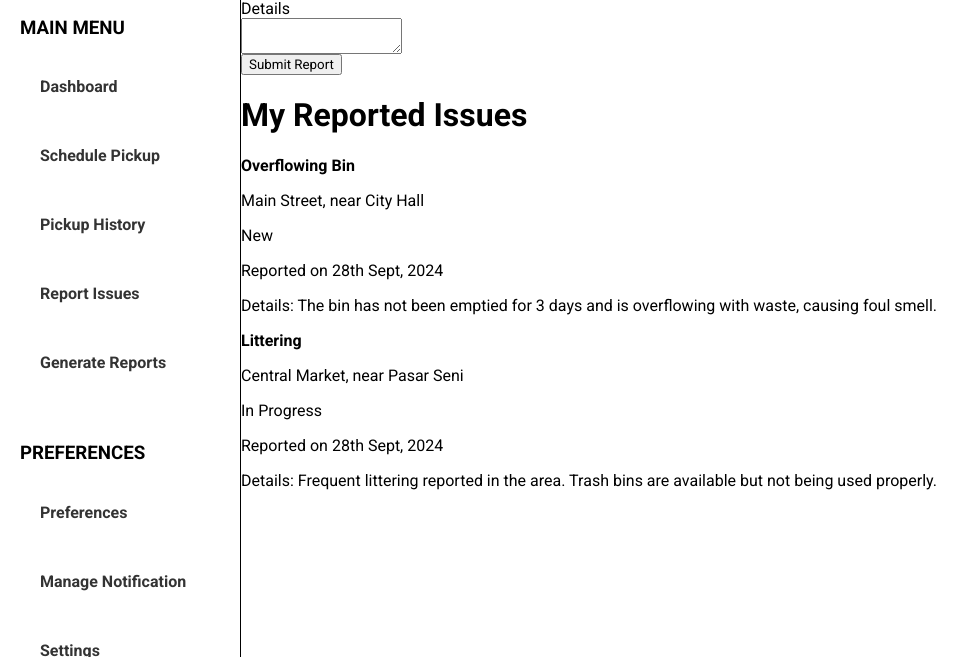
After one commit to UselessShyt/Eco-Waste-System, a PHP site: page /Report-Issues.php in a window 1280 px wide. The commit adds this page. Shown: the part 143-800 px from the top of the page, without its empty margins (0-978 px from the left). Run offline with PHP 8.4, Linux system fonts and the light colour scheme.

Commit message:
Done creating the front-end

```diff
--- /dev/null
+++ b/Javascript/Report-Issues.js
@@ -0,0 +1,4 @@
+function toggleDetails(issueElement) {
+    // Toggles the 'active' class on the clicked issue
+    issueElement.classList.toggle('active');
+}
--- /dev/null
+++ b/PHP/Report-Issues.php
@@ -0,0 +1,74 @@
+<?php
+    include "header.php";
+    include "sidebar.php";
+?>
+<script src="../Javascript/Report-Issues.js"></script>
+
+<!DOCTYPE html>
+<html lang="en">
+<head>
+    <meta charset="UTF-8">
+    <meta name="viewport" content="width=device-width, initial-scale=1.0">
+    <title>Report Issues</title>
+    <link rel="stylesheet" href="../CSS/Report-Issues.css">
+</head>
+<body style="margin: 0;">
+    <div style="margin-left: 241px;">
+        <div class="container">
+            <form action="<?php echo $_SERVER['PHP_SELF']; ?>" method="post">
+                <div id="type-c">
+                    <label for="type">Type of Issue</label>
+                    <select name="dropdown" id="type">
+                        <option value="" selected>--- Select a Type ---</option>
+                        <option value="operational">Operational Issues</option>
+                        <option value="technicalIssues">Technical Issues</option>
+                        <option value="environmental">Environmental Issues</option>
+                        <option value="other">Other Issues</option>
+                    </select>
+                </div>
+                <div id="details-c">
+                    <div id="details-c1"><label for="details">Details</label></div>
+                    <div id="details-c2"><textarea name="details"></textarea></div>
+                </div>
+                <input type="submit" value="Submit Report" name="submit">
+            </form>
+        </div>
+        <div class="container">
+            <h1>My Reported Issues</h1>
+            <div class="reported-issues">
+                <div class="issue" onclick="toggleDetails(this)">
+                    <div class="issue-summary">
+                    <div>
+                        <p><strong>Overflowing Bin</strong></p>
+                        <p>Main Street, near City Hall</p>
+                    </div>
+                    <div class="issue-meta">
+                        <span class="status new">New</span>
+                        <p class="date">Reported on 28th Sept, 2024</p>
+                    </div>
+                    </div>
+                    <div class="issue-details">
+                    <p>Details: The bin has not been emptied for 3 days and is overflowing with waste, causing foul smell.</p>
+                    </div>
+                </div>
+
+                <div class="issue" onclick="toggleDetails(this)">
+                    <div class="issue-summary">
+                    <div>
+                        <p><strong>Littering</strong></p>
+                        <p>Central Market, near Pasar Seni</p>
+                    </div>
+                    <div class="issue-meta">
+                        <span class="status in-progress">In Progress</span>
+                        <p class="date">Reported on 28th Sept, 2024</p>
+                    </div>
+                    </div>
+                    <div class="issue-details">
+                    <p>Details: Frequent littering reported in the area. Trash bins are available but not being used properly.</p>
+                    </div>
+                </div>
+            </div>
+        </div>
+    </div>
+</body>
+</html>
--- a/PHP/header.php
+++ b/PHP/header.php
@@ -40,6 +40,7 @@
 </style>
 
 <header>
+  <link rel="icon" href="../img/logo.ico">
   <div class="logo">
     <div>
         <img src="../img/logo.png" alt="Eco Waste System">
```
Also changed, not shown: CSS/Report-Issues.css (added, +109 -0 lines), Img/logo.ico (added). Lines whose indentation alone changed are shown as unchanged.
